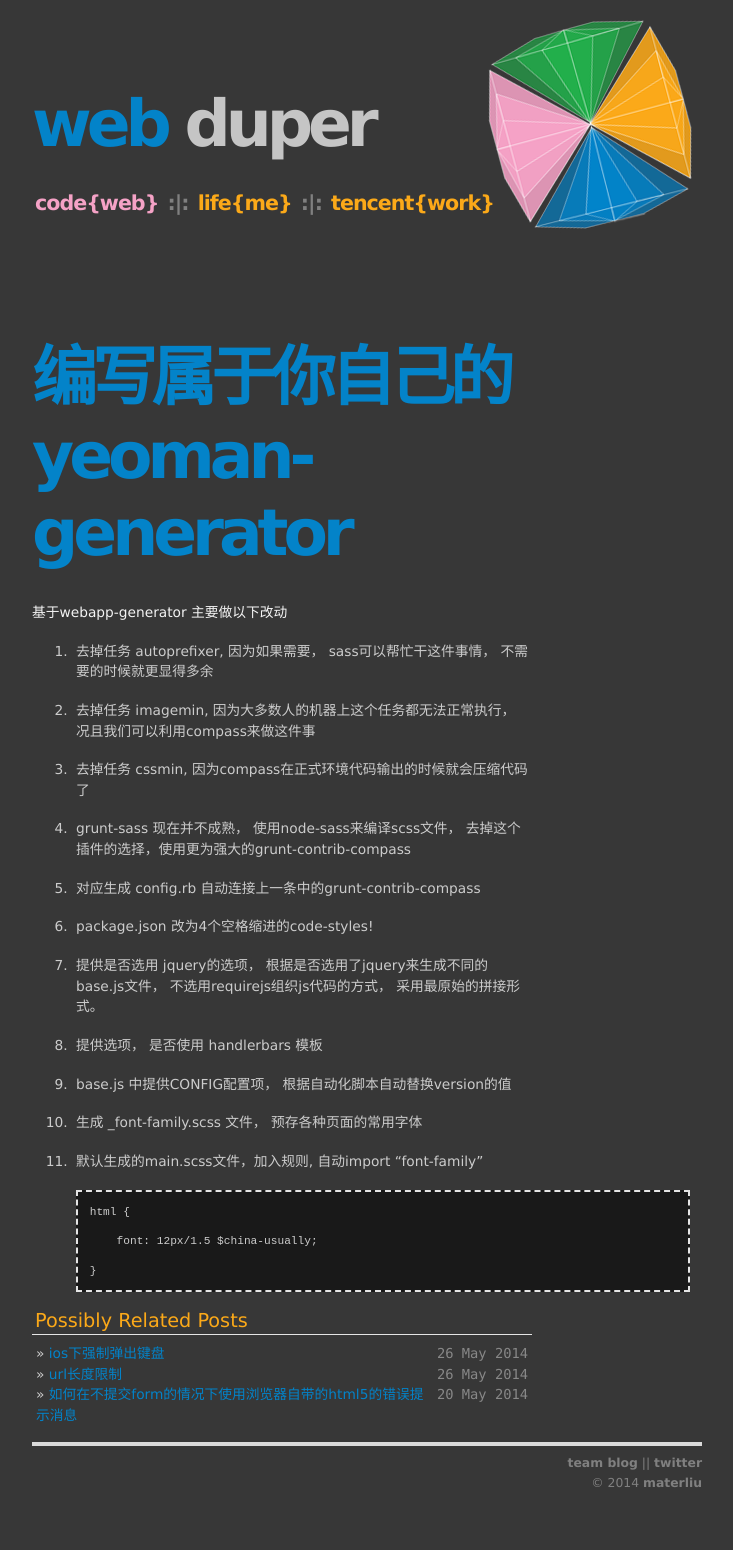
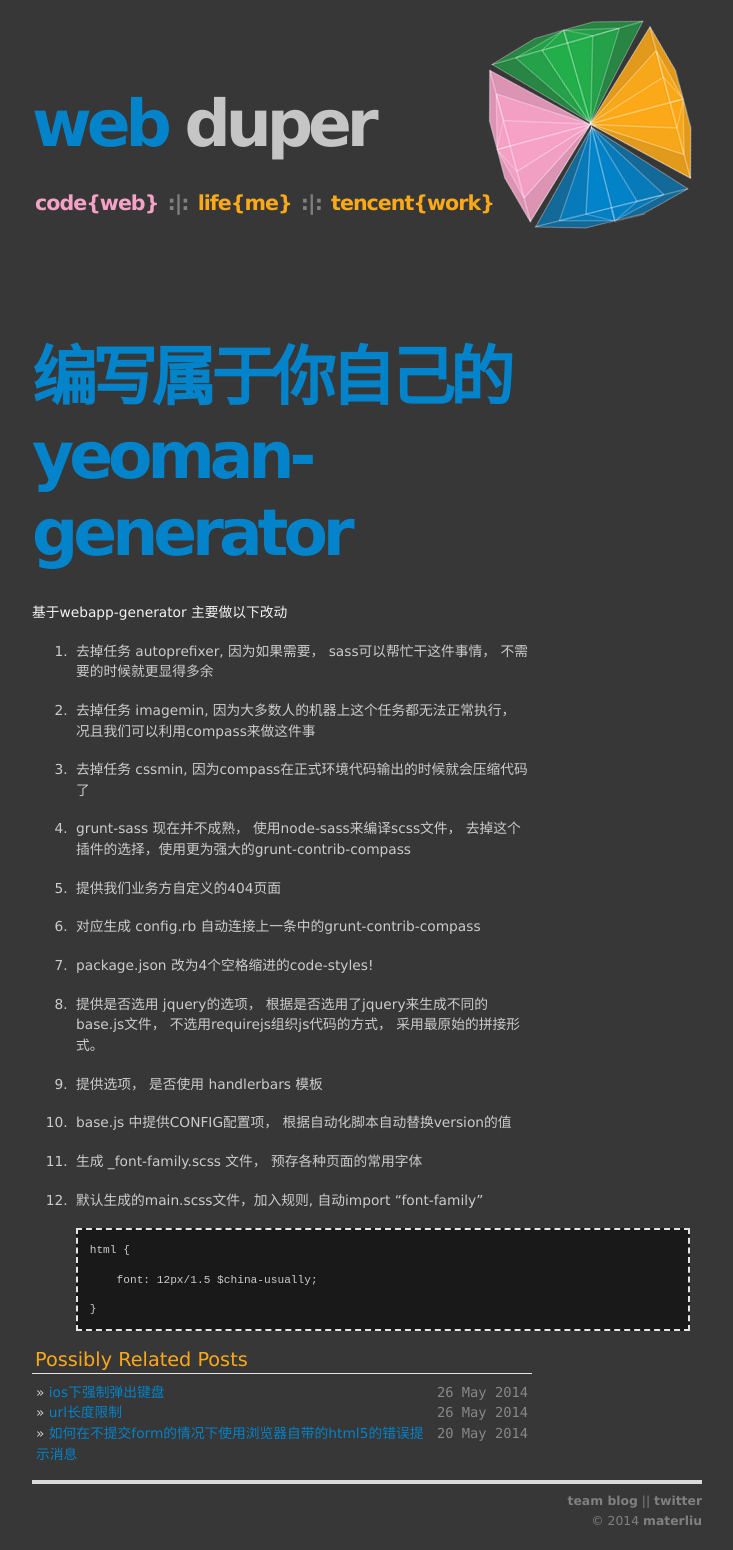
Before and after one commit to materliu/materliu.github.io, a Jekyll site: the page built from all/web/_posts/2014-05-15-yeoman-customization-generator.md, in a window 1280 px wide. Shown: the whole page, without its empty margins (273-1006 px from the left). Built offline with Jekyll 4.4.1, drawn with Linux system fonts in a browser that asks for light colours; Markdown is read by kramdown in place of the engine named in the settings; before the commit the page ends 1511 px from its top, so only the background shows below that.

Commit message:
add 404 page !

```diff
--- a/all/web/_posts/2014-05-15-yeoman-customization-generator.md
+++ b/all/web/_posts/2014-05-15-yeoman-customization-generator.md
@@ -14,6 +14,8 @@ title: 编写属于你自己的yeoman generator
 1. 去掉任务 cssmin, 因为compass在正式环境代码输出的时候就会压缩代码了
 
 2. grunt-sass 现在并不成熟， 使用node-sass来编译scss文件， 去掉这个插件的选择，使用更为强大的grunt-contrib-compass
+
+3. 提供我们业务方自定义的404页面
 
 3. 对应生成 config.rb 自动连接上一条中的grunt-contrib-compass
 
```
